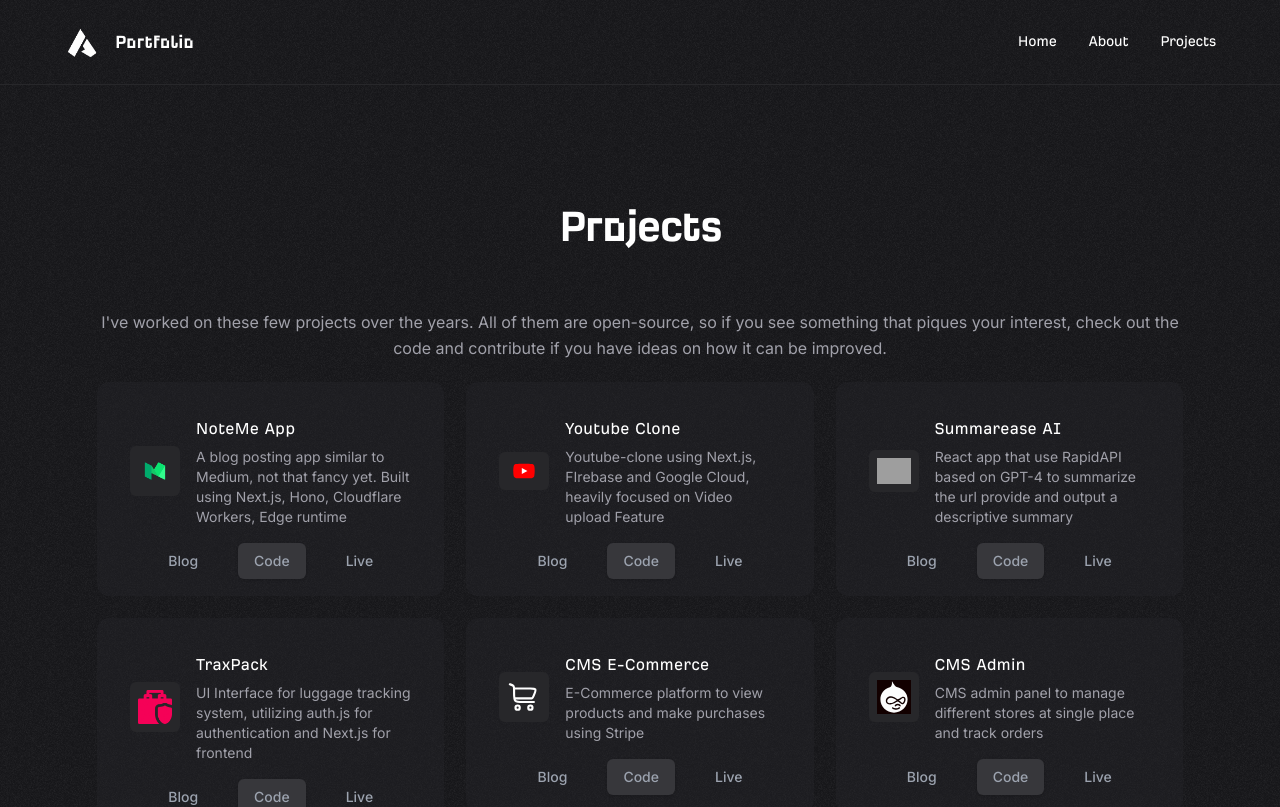
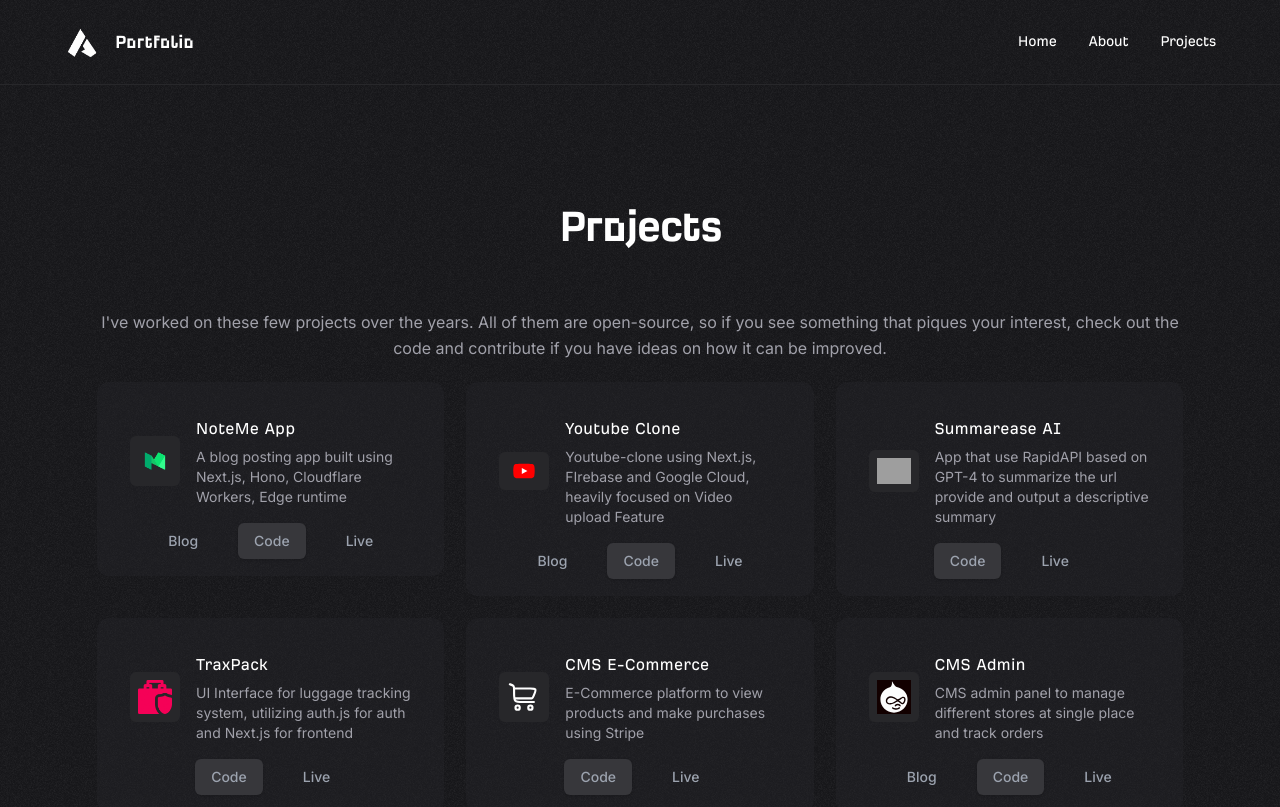
Before and after one commit to ajay-mandal/ajaymandal.me, a Next.js app: page /projects in a window 1280 px wide. Shown: the top 807 px of the page. Built offline with nearby package versions, Linux system fonts and the light colour scheme; grey boxes are pictures that could not be loaded.

Commit message:
blog button added on condition

```diff
--- a/components/pages/projects.tsx
+++ b/components/pages/projects.tsx
@@ -39,9 +39,11 @@ export default function Project() {
                     </div>
                 </div>
                 <div className="flex justify-between flex-row gap-x-6 ">
-                  <Link href={project.blogLink} target="_blank">
-                  <Button variant="link" className="text-gray-400 hover:text-blue-500">Blog</Button>
-                  </Link>
+                  { project.blogLink && (
+                    <Link href={project.blogLink} target="_blank">
+                    <Button variant="link" className="text-gray-400 hover:text-blue-500">Blog</Button>
+                    </Link>
+                  )}
                   <Link href={project.github} target="_blank">
                   <Button className="text-gray-400 hover:text-blue-500 bg-[#37373b] border-none hover:bg-[#37373b]">Code</Button>
                   </Link>
--- a/data/Projects.tsx
+++ b/data/Projects.tsx
@@ -2,7 +2,7 @@ export type ProjectProps = {
   name: string;
   logo: string;
   tagline: string;
-  blogLink: string;
+  blogLink?: string;
   github: string;
   live: string;
 };
@@ -12,7 +12,7 @@ export const PROJECT: ProjectProps[] = [
     {
         name: 'NoteMe App',
         logo: '/icons/noteme.png',
-        tagline: 'A blog posting app similar to Medium, not that fancy yet. Built using Next.js, Hono, Cloudflare Workers, Edge runtime',
+        tagline: 'A blog posting app built using Next.js, Hono, Cloudflare Workers, Edge runtime',
         blogLink: 'https://blogs.ajaymandal.me/posts/noteme-app/',
         github: 'https://github.com/ajay-mandal/NoteMe-App',
         live: 'https://noteme.ajaymandal.me/'
@@ -28,16 +28,14 @@ export const PROJECT: ProjectProps[] = [
     {
         name: 'Summarease AI',
         logo: '/icons/summ.ico',
-        tagline: 'React app that use RapidAPI based on GPT-4 to summarize the url provide and output a descriptive summary',
-        blogLink: 'https://blogs.ajaymandal.me/',
+        tagline: 'App that use RapidAPI based on GPT-4 to summarize the url provide and output a descriptive summary',
         github: 'https://github.com/ajay-mandal/Summarizer_AI_ReactApp',
         live: 'https://summarease-ai.netlify.app/'
     },
     {
         name: 'TraxPack',
         logo: '/icons/traxpack.png',
-        tagline: 'UI Interface for luggage tracking system, utilizing auth.js for authentication and Next.js for frontend',
-        blogLink: 'https://blogs.ajaymandal.me/',
+        tagline: 'UI Interface for luggage tracking system, utilizing auth.js for auth and Next.js for frontend',
         github: 'https://github.com/ajay-mandal/AWS-Serverless-Luggage-Tracking-System',
         live: 'https://traxpack.ajaymandal.me/'
     },
@@ -45,7 +43,6 @@ export const PROJECT: ProjectProps[] = [
         name: 'CMS E-Commerce',
         logo: '/icons/store.svg',
         tagline: 'E-Commerce platform to view products and make purchases using Stripe',
-        blogLink: 'https://blogs.ajaymandal.me/',
         github: 'https://github.com/ajay-mandal/cms_ecommerce_store',
         live: 'https://cms-ecommerce-store.vercel.app/'
     },
```
